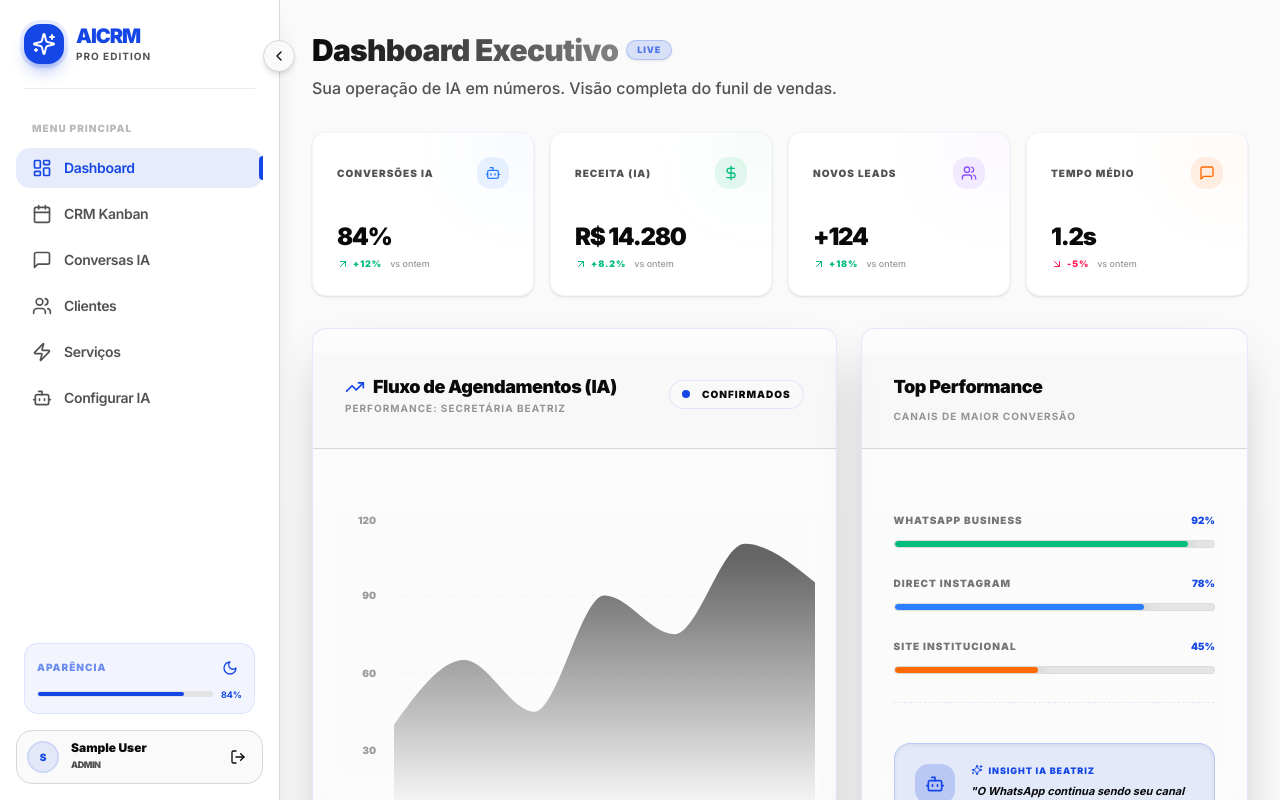
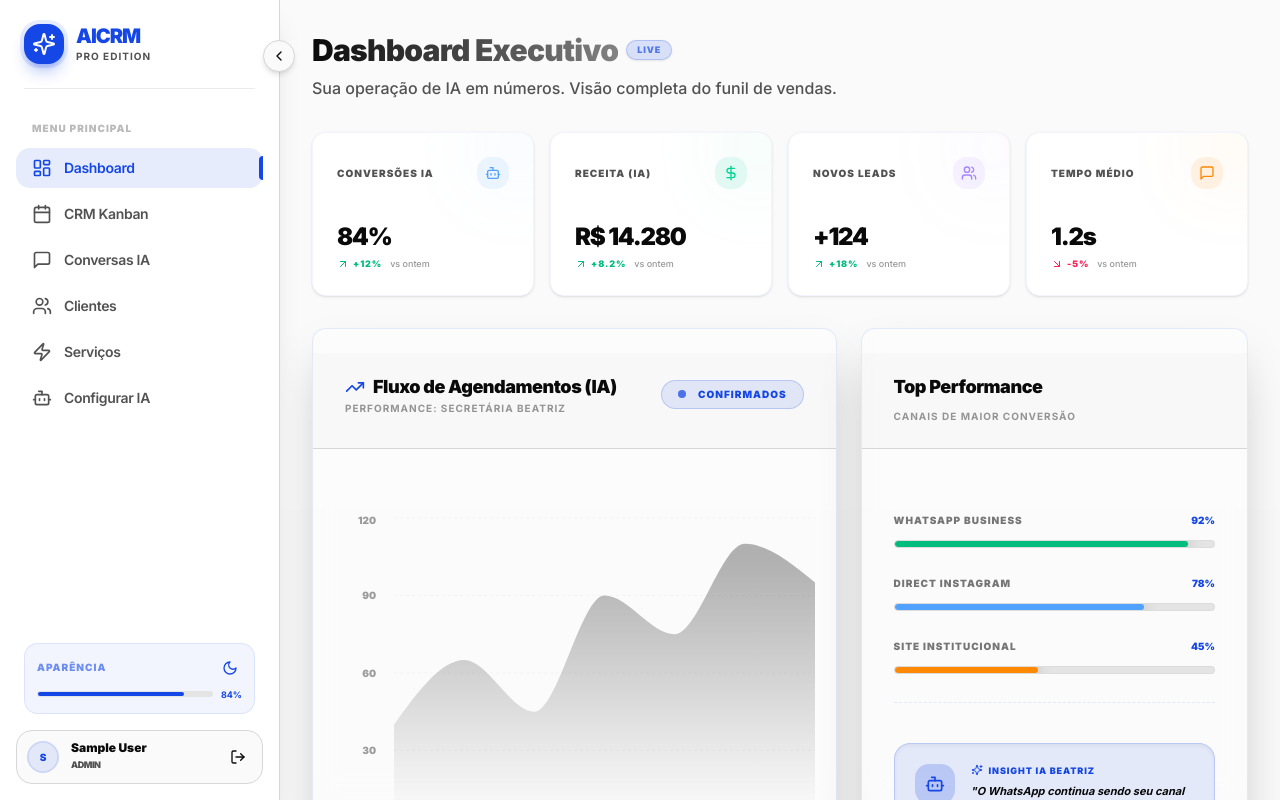
Before and after one commit to cristiano-araujo/financeiro, a Next.js app: page /dashboard in a window 1280 px wide. Built offline with nearby package versions, Linux system fonts and the light colour scheme; sample sign-in values are in the browser's storage.

Commit message:
style: final maximize chart visibility and legend aesthetics

```diff
--- a/app/dashboard/page.tsx
+++ b/app/dashboard/page.tsx
@@ -58,10 +58,10 @@ export default function DashboardPage() {
 
       <div className="grid gap-4 md:grid-cols-2 lg:grid-cols-4">
         {[
-          { title: "Conversões IA", value: "84%", trend: "+12%", icon: Bot, color: "text-blue-500", bg: "bg-blue-500/10" },
-          { title: "Receita (IA)", value: "R$ 14.280", trend: "+8.2%", icon: DollarSign, color: "text-emerald-500", bg: "bg-emerald-500/10" },
-          { title: "Novos Leads", value: "+124", trend: "+18%", icon: Users, color: "text-violet-500", bg: "bg-violet-500/10" },
-          { title: "Tempo Médio", value: "1.2s", trend: "-5%", icon: MessageSquare, color: "text-orange-500", bg: "bg-orange-500/10" },
+          { title: "Conversões IA", value: "84%", trend: "+12%", icon: Bot, color: "text-blue-400", bg: "bg-blue-400/10" },
+          { title: "Receita (IA)", value: "R$ 14.280", trend: "+8.2%", icon: DollarSign, color: "text-emerald-400", bg: "bg-emerald-400/10" },
+          { title: "Novos Leads", value: "+124", trend: "+18%", icon: Users, color: "text-violet-400", bg: "bg-violet-400/10" },
+          { title: "Tempo Médio", value: "1.2s", trend: "-5%", icon: MessageSquare, color: "text-orange-400", bg: "bg-orange-400/10" },
         ].map((stat, i) => (
           <Card key={i} className="group hover:border-primary/50 transition-all duration-300 hover:shadow-lg hover:shadow-primary/5 border-primary/5 relative overflow-hidden">
             <div className={`absolute -right-4 -top-4 h-16 w-16 ${stat.bg} rounded-full blur-2xl group-hover:scale-150 transition-transform`} />
@@ -100,9 +100,9 @@ export default function DashboardPage() {
                     </CardTitle>
                     <CardDescription className="text-[10px] font-bold uppercase tracking-widest text-muted-foreground/60">Performance: Secretária Beatriz</CardDescription>
                 </div>
-                <div className="flex items-center gap-3 bg-background/50 px-3 py-1.5 rounded-full border border-primary/10">
-                    <div className="h-2 w-2 rounded-full bg-primary shadow-[0_0_8px_rgba(var(--primary),0.8)]" />
-                    <span className="text-[10px] font-black uppercase tracking-widest text-foreground">Confirmados</span>
+                <div className="flex items-center gap-3 bg-primary/10 px-4 py-1.5 rounded-full border border-primary/20 shadow-[0_0_15px_rgba(var(--primary),0.1)]">
+                    <div className="h-2 w-2 rounded-full bg-primary shadow-[0_0_8px_rgba(var(--primary),1)] animate-pulse" />
+                    <span className="text-[10px] font-black uppercase tracking-widest text-primary">Confirmados</span>
                 </div>
             </div>
           </CardHeader>
@@ -112,7 +112,7 @@ export default function DashboardPage() {
                 <AreaChart data={DATA}>
                   <defs>
                     <linearGradient id="colorAgend" x1="0" y1="0" x2="0" y2="1">
-                      <stop offset="5%" stopColor="hsl(var(--primary))" stopOpacity={0.6}/>
+                      <stop offset="5%" stopColor="hsl(var(--primary))" stopOpacity={0.3}/>
                       <stop offset="95%" stopColor="hsl(var(--primary))" stopOpacity={0}/>
                     </linearGradient>
                   </defs>
@@ -133,11 +133,12 @@ export default function DashboardPage() {
                   <Tooltip
                     contentStyle={{
                       backgroundColor: "hsl(var(--card))",
-                      borderColor: "hsl(var(--primary) / 0.3)",
+                      borderColor: "hsl(var(--primary) / 0.5)",
                       borderRadius: "16px",
                       fontSize: "11px",
                       fontWeight: "900",
-                      boxShadow: "0 20px 25px -5px rgb(0 0 0 / 0.2)"
+                      boxShadow: "0 20px 25px -5px rgb(0 0 0 / 0.5)",
+                      borderWidth: "2px"
                     }}
                     cursor={{ stroke: 'hsl(var(--primary))', strokeWidth: 2, strokeDasharray: '6 6' }}
                   />
@@ -145,11 +146,11 @@ export default function DashboardPage() {
                     type="monotone"
                     dataKey="agendamentos"
                     stroke="hsl(var(--primary))"
-                    strokeWidth={5}
+                    strokeWidth={6}
                     fillOpacity={1}
                     fill="url(#colorAgend)"
                     animationDuration={2500}
-                    activeDot={{ r: 6, strokeWidth: 0, fill: "hsl(var(--primary))", className: "shadow-lg" }}
+                    activeDot={{ r: 8, strokeWidth: 0, fill: "hsl(var(--primary))", className: "shadow-[0_0_15px_rgba(var(--primary),1)]" }}
                   />
                 </AreaChart>
               </ResponsiveContainer>
@@ -166,8 +167,8 @@ export default function DashboardPage() {
             <div className="space-y-7">
               {[
                 { name: "WhatsApp Business", growth: 92, color: "bg-emerald-500" },
-                { name: "Direct Instagram", growth: 78, color: "bg-blue-500" },
-                { name: "Site Institucional", growth: 45, color: "bg-orange-500" },
+                { name: "Direct Instagram", growth: 78, color: "bg-blue-400" },
+                { name: "Site Institucional", growth: 45, color: "bg-orange-400" },
               ].map((item, i) => (
                 <div key={i} className="group space-y-3">
                   <div className="flex items-center justify-between text-[10px]">
@@ -176,7 +177,7 @@ export default function DashboardPage() {
                   </div>
                   <div className="h-2 w-full bg-muted rounded-full overflow-hidden border border-muted-foreground/5 p-0">
                     <div
-                      className={`h-full ${item.color} rounded-full transition-all duration-1000 ease-out shadow-[0_0_15px_rgba(0,0,0,0.3)]`}
+                      className={`h-full ${item.color} rounded-full transition-all duration-1000 ease-out shadow-[0_0_15px_rgba(0,0,0,0.4)]`}
                       style={{ width: `${item.growth}%` }}
                     />
                   </div>
```
